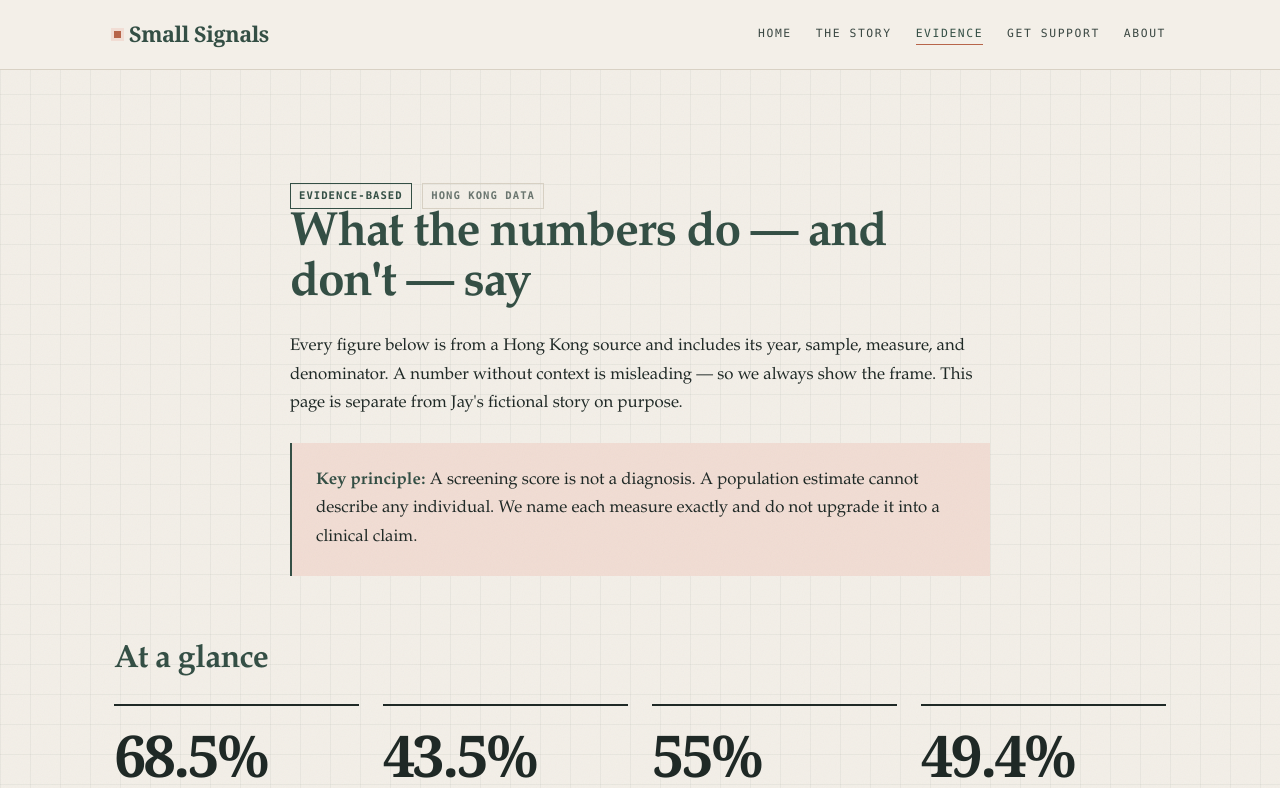
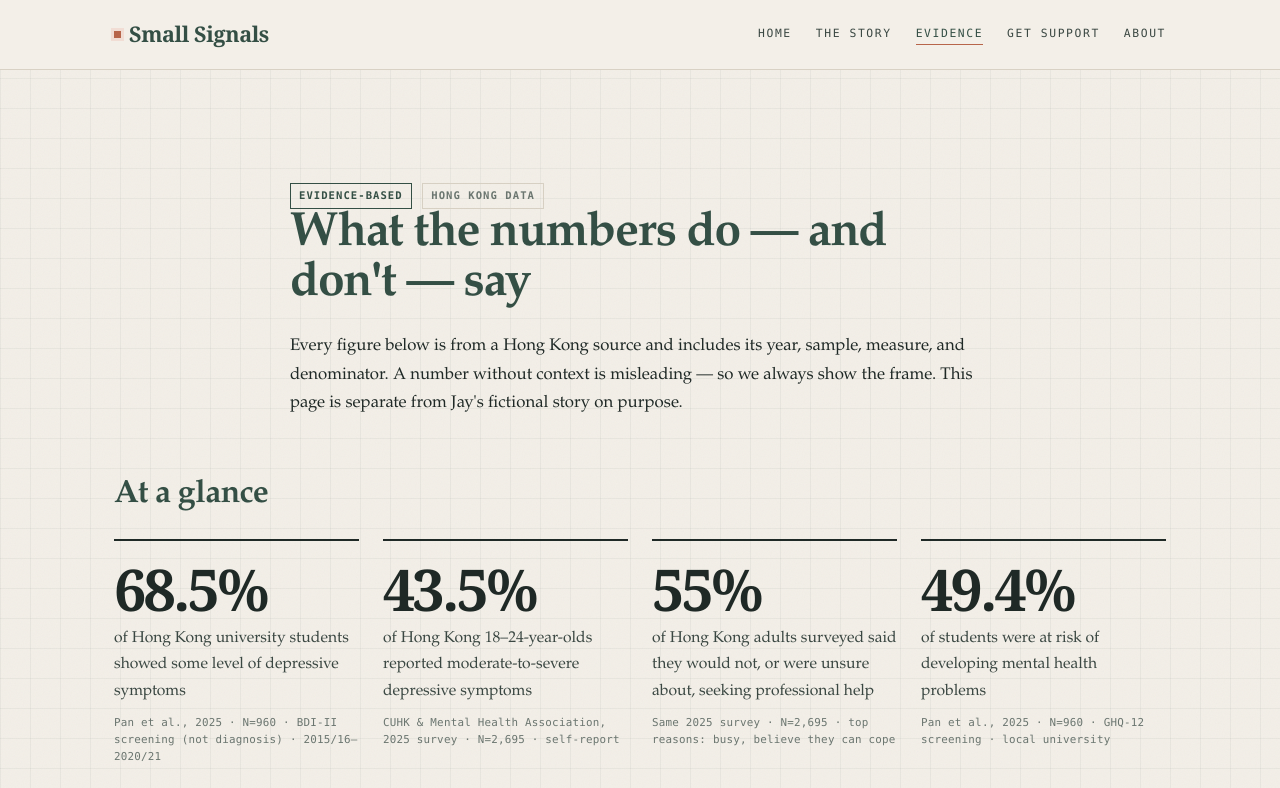
Before and after one commit to a795332875-ui/DIFH3017-website, a plain HTML site: page evidence.html in a window 1280 px wide. Shown: the top 788 px of the page. Drawn offline with Linux system fonts and the light colour scheme.

Commit message:
Update evidence.html

```diff
--- a/evidence.html
+++ b/evidence.html
@@ -40,12 +40,7 @@
             misleading — so we always show the frame. This page is separate
             from Jay's fictional story on purpose.
           </p>
-          <div class="callout callout--green">
-            <strong>Key principle:</strong> A screening score is not a
-            diagnosis. A population estimate cannot describe any individual.
-            We name each measure exactly and do not upgrade it into a clinical
-            claim.
-          </div>
+
         </div>
       </section>
 
```
